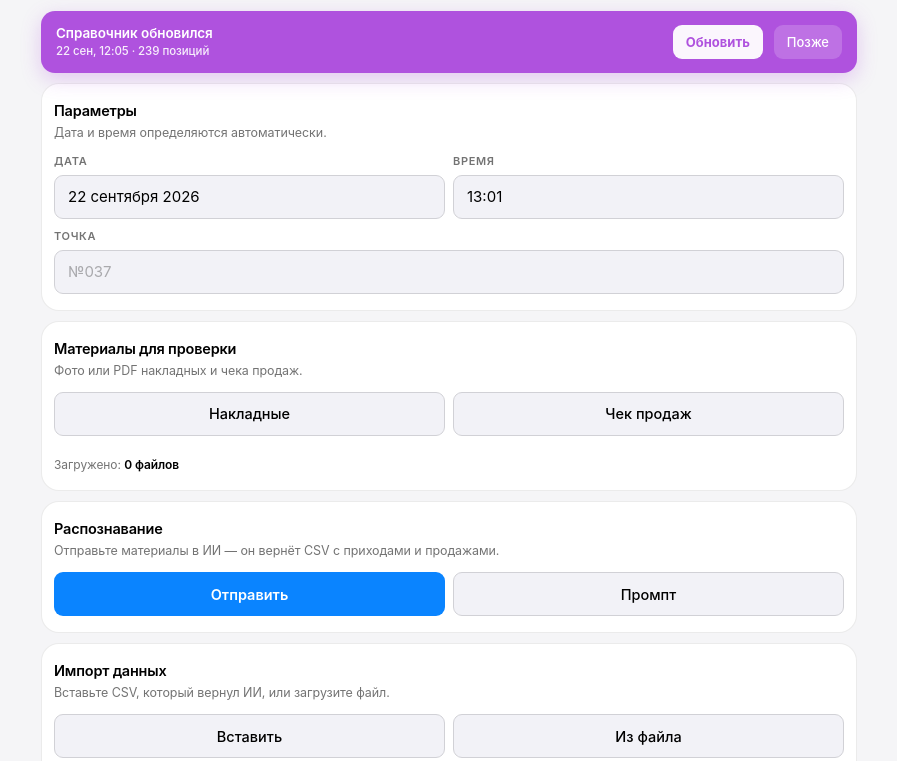
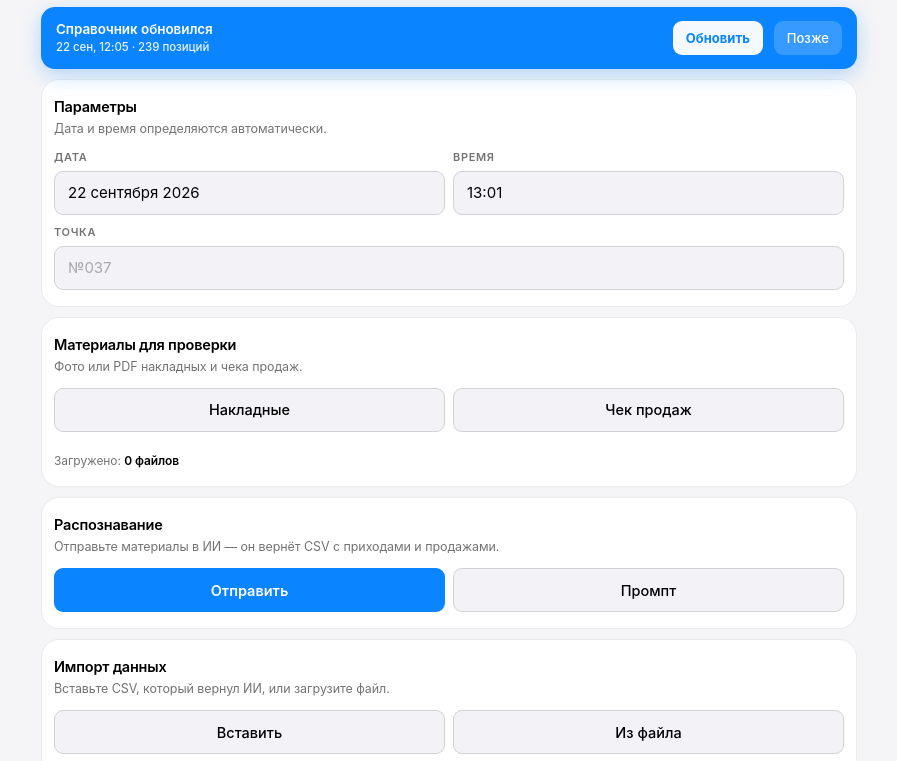
Before and after one commit to kolegaolega-lab/audit_app, a plain HTML site: page index.html in a window 1280 px wide. Shown: the part 60-821 px from the top of the page, without its empty margins (191-1088 px from the left). Drawn offline with Linux system fonts and the light colour scheme.

Commit message:
Update banner styles in index.html

```diff
--- a/index.html
+++ b/index.html
@@ -124,10 +124,10 @@ details.settings summary::-webkit-details-marker{display:none}
 details.settings summary::before{content:'›';transition:transform .2s;display:inline-block;font-size:15px;color:var(--text-tertiary);line-height:1}
 details.settings[open] summary::before{transform:rotate(90deg)}
 details.settings .content{margin-top:12px;display:flex;flex-direction:column;gap:10px}
-.banner{position:sticky;top:calc(var(--header-h) + 4px);z-index:90;max-width:var(--page-max);margin:0 auto 10px;background:#af52de;color:#fff;padding:13px 15px;border-radius:14px;display:flex;align-items:center;gap:11px;box-shadow:0 6px 20px rgba(175,82,222,.28)}
+.banner{position:sticky;top:calc(var(--header-h) + 10px);z-index:90;max-width:var(--page-max);margin:-4px auto 10px;background:#0a84ff;color:#fff;padding:13px 15px;border-radius:14px;display:flex;align-items:center;gap:11px;box-shadow:0 6px 20px rgba(10,132,255,.28)}
 .banner .txt{flex:1;min-width:0;line-height:1.35;font-weight:600;font-size:13.5px}
 .banner .txt small{display:block;opacity:.9;font-weight:500;font-size:11.5px;margin-top:2px}
-.banner button{background:rgba(255,255,255,.95);color:#af52de;padding:7px 13px;min-height:34px;font-size:13px;font-weight:700;border-radius:9px}
+.banner button{background:rgba(255,255,255,.95);color:#0a84ff;padding:7px 13px;min-height:34px;font-size:13px;font-weight:700;border-radius:9px}
 .banner button.later{background:rgba(255,255,255,.18);color:#fff;font-weight:500}
 .banner.hidden{display:none}
 .hint{font-size:12px;color:var(--text-secondary);margin:10px 0 0;line-height:1.5}
```
